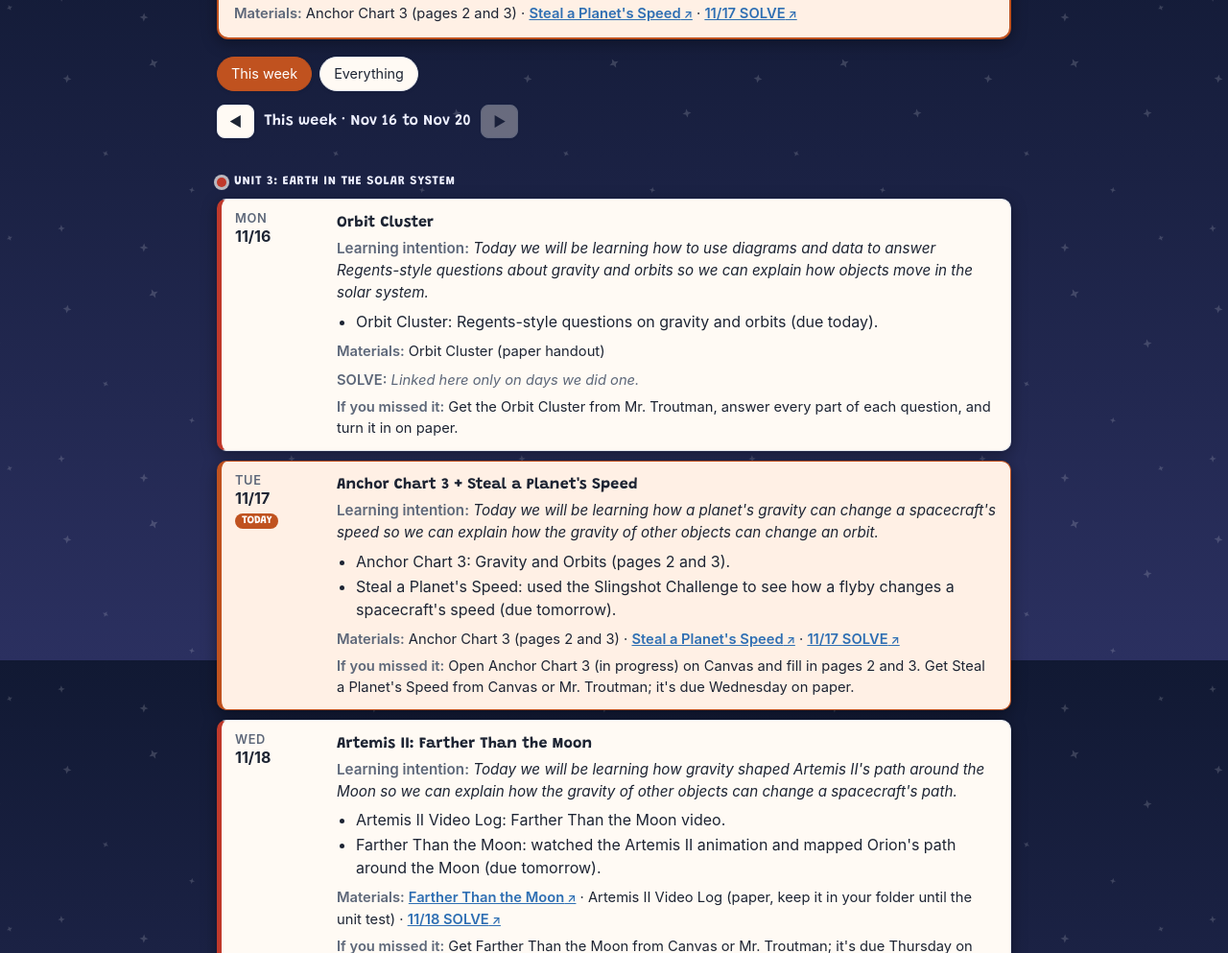
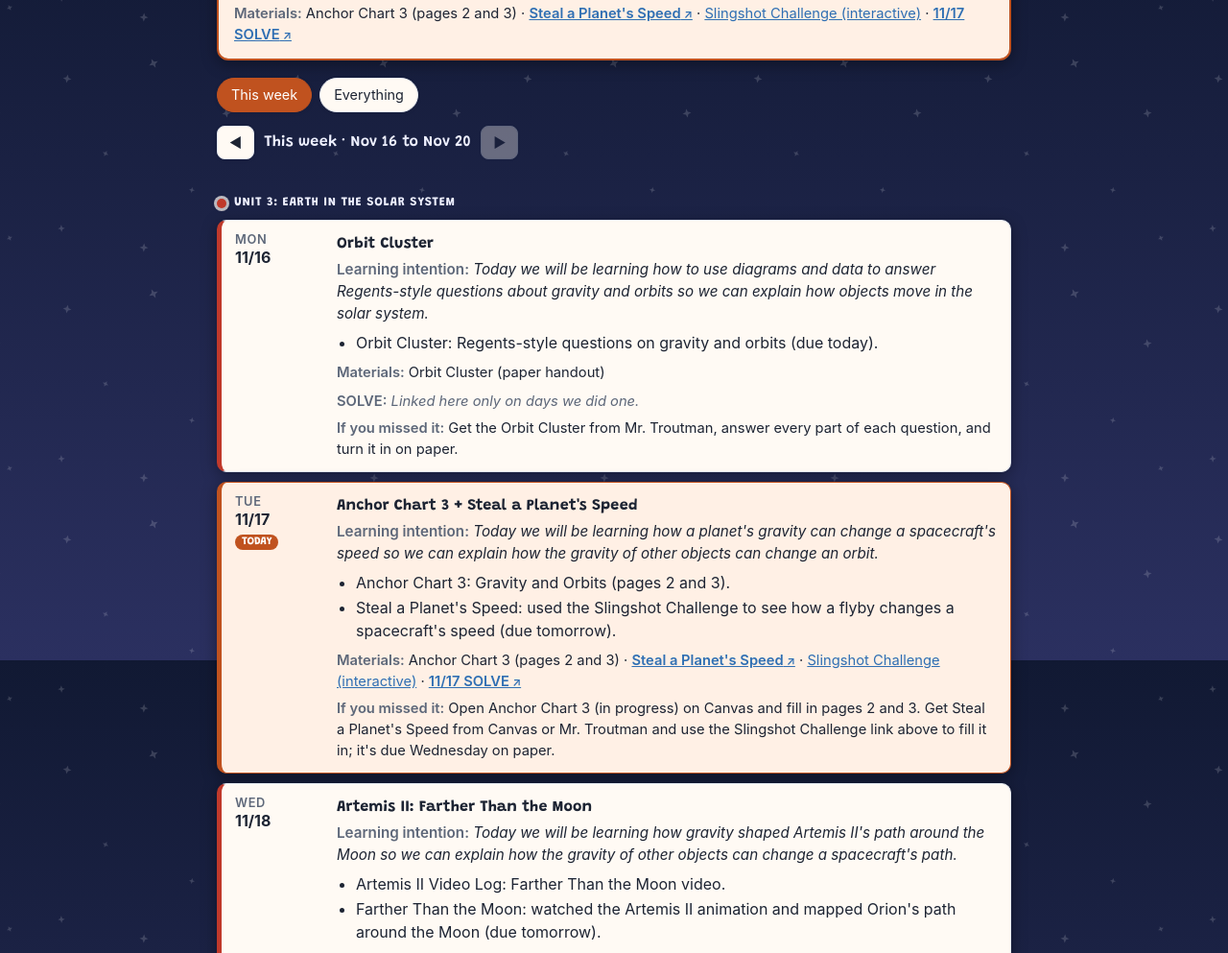
Before and after one commit to ericdtroutman/Class-agendas, a plain HTML site: page earth-space/index.html in a window 1280 px wide. Shown: the part 912-1905 px from the top of the page at 96% size. Drawn offline with Linux system fonts and the light colour scheme.

Commit message:
ESS 11/17: link the Slingshot Challenge interactive
Co-Authored-By: Claude Opus 5.5 <noreply@anthropic.com>
Claude-Session: https://claude.ai/code/session_018mRNFvsmffMWvzd2KmX5fF

```diff
--- a/earth-space/index.html
+++ b/earth-space/index.html
@@ -214,8 +214,8 @@ window.CLASS = {
     missed: "Get the Orbit Cluster from Mr. Troutman, answer every part of each question, and turn it in on paper." },
   { date: "2026-11-17", unit: "Unit 3: Earth in the Solar System", title: "Anchor Chart 3 + Steal a Planet's Speed", li: "Today we will be learning how a planet's gravity can change a spacecraft's speed so we can explain how the gravity of other objects can change an orbit.",
     did: ["Anchor Chart 3: Gravity and Orbits (pages 2 and 3).", "Steal a Planet's Speed: used the Slingshot Challenge to see how a flyby changes a spacecraft's speed (due tomorrow)."],
-    mats: [{ name: "Anchor Chart 3 (pages 2 and 3)" }, { name: "Steal a Planet's Speed", canvas: "assignments/316766" }, { name: "11/17 SOLVE", canvas: "assignments/317193" }],
-    missed: "Open Anchor Chart 3 (in progress) on Canvas and fill in pages 2 and 3. Get Steal a Planet's Speed from Canvas or Mr. Troutman; it's due Wednesday on paper." },
+    mats: [{ name: "Anchor Chart 3 (pages 2 and 3)" }, { name: "Steal a Planet's Speed", canvas: "assignments/316766" }, { name: "Slingshot Challenge (interactive)", url: "https://ariannaaferri-pixel.github.io/slingshot/" }, { name: "11/17 SOLVE", canvas: "assignments/317193" }],
+    missed: "Open Anchor Chart 3 (in progress) on Canvas and fill in pages 2 and 3. Get Steal a Planet's Speed from Canvas or Mr. Troutman and use the Slingshot Challenge link above to fill it in; it's due Wednesday on paper." },
   { date: "2026-11-18", unit: "Unit 3: Earth in the Solar System", title: "Artemis II: Farther Than the Moon", li: "Today we will be learning how gravity shaped Artemis II's path around the Moon so we can explain how the gravity of other objects can change a spacecraft's path.",
     did: ["Artemis II Video Log: Farther Than the Moon video.", "Farther Than the Moon: watched the Artemis II animation and mapped Orion's path around the Moon (due tomorrow)."],
     mats: [{ name: "Farther Than the Moon", canvas: "assignments/316767" }, { name: "Artemis II Video Log (paper, keep it in your folder until the unit test)" }, { name: "11/18 SOLVE", canvas: "assignments/317194" }],
```
